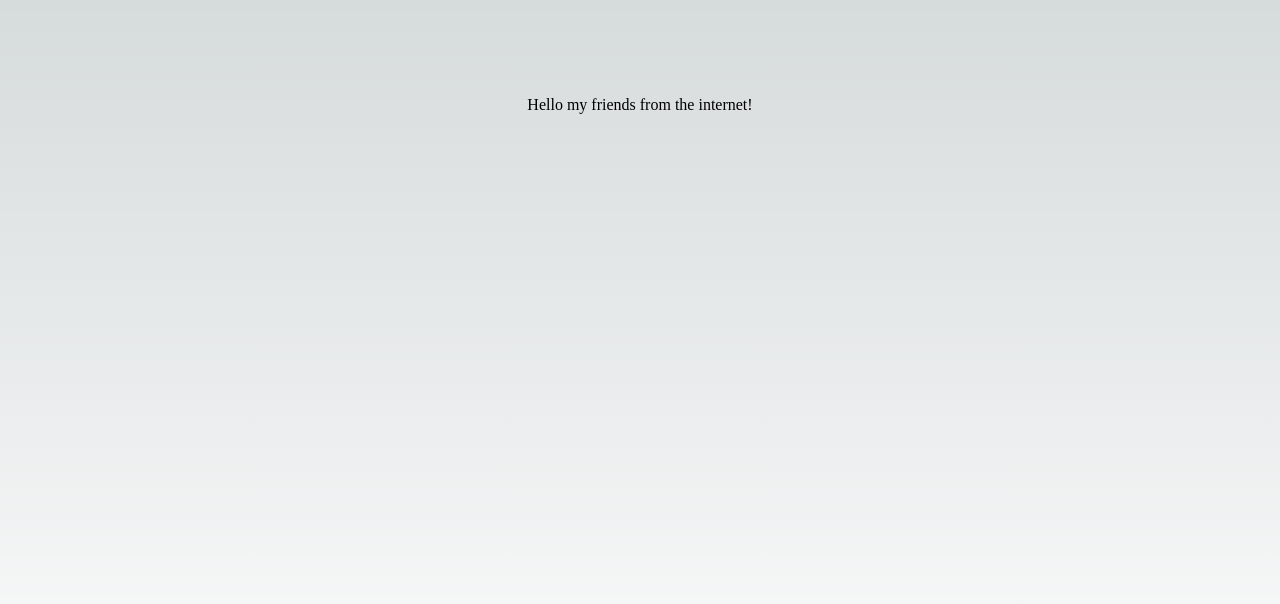
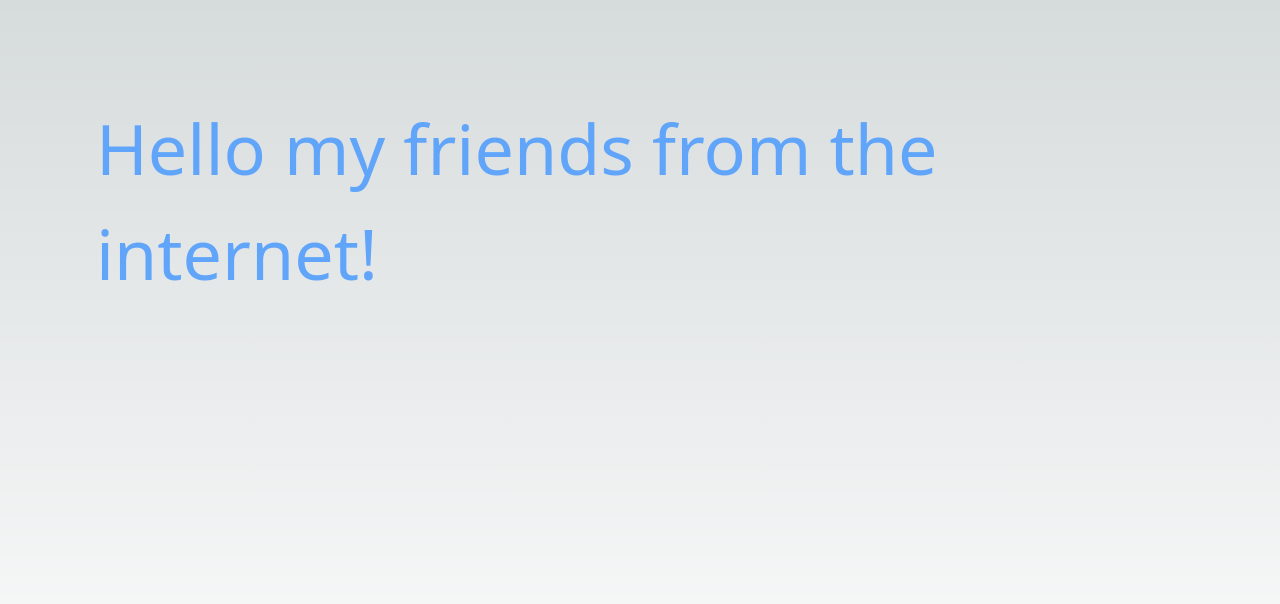
Before and after one commit to michaljedro/next13_project, a Next.js app: page / in a window 1280 px wide. Shown: the top 604 px of the page. Built offline with nearby package versions, Linux system fonts and the light colour scheme.

Commit message:
initi tailwind

```diff
--- a/app/page.tsx
+++ b/app/page.tsx
@@ -6,6 +6,10 @@
 
 export default function Home() {
   return (
-    <main className={styles.main}>Hello my friends from the internet!</main>
+    <main className={styles.main}>
+      <h1 className="text-blue-400 text-7xl">
+        Hello my friends from the internet!
+      </h1>
+    </main>
   );
 }
--- a/package.json
+++ b/package.json
@@ -17,5 +17,10 @@
     "react": "18.2.0",
     "react-dom": "18.2.0",
     "typescript": "5.0.4"
+  },
+  "devDependencies": {
+    "autoprefixer": "^10.4.13",
+    "postcss": "^8.4.20",
+    "tailwindcss": "^3.2.4"
   }
 }
--- /dev/null
+++ b/postcss.config.js
@@ -0,0 +1,6 @@
+module.exports = {
+  plugins: {
+    tailwindcss: {},
+    autoprefixer: {},
+  },
+}
--- /dev/null
+++ b/tailwind.config.js
@@ -0,0 +1,21 @@
+/** @type {import('tailwindcss').Config} */
+module.exports = {
+  content: ["./app/**/*.{js,ts,jsx,tsx}"],
+  theme: {
+    extend: {},
+    fontSize: {
+      "2xsm": "10px",
+      xsm: "12px",
+      sm: "13px",
+      reg: "15px",
+      lg: "18px",
+      "2xl": "22px",
+      "3xl": "25px",
+      "4xl": "32px",
+      "5xl": "40px",
+      "6xl": "50px",
+      "7xl": "70px",
+    },
+  },
+  plugins: [],
+};
```
Also changed, not shown: app/globals.css (+6 -3 lines), 1 other file (tests, documents, lock files or other folders).
